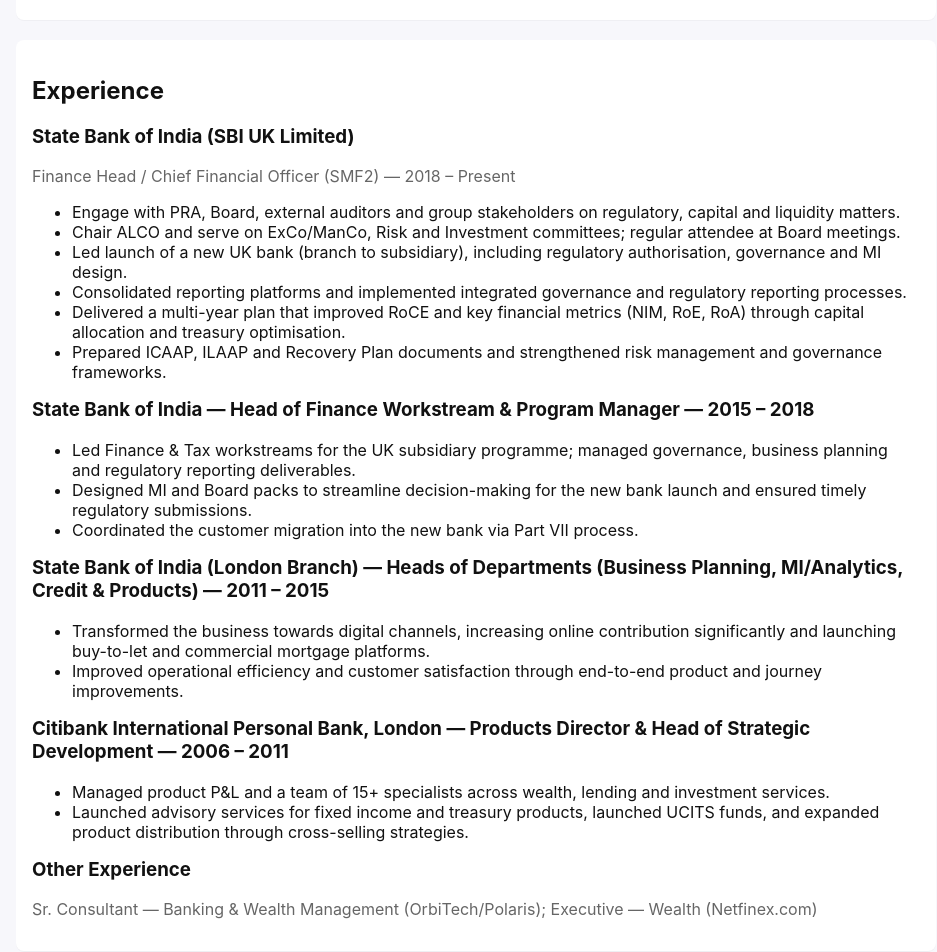
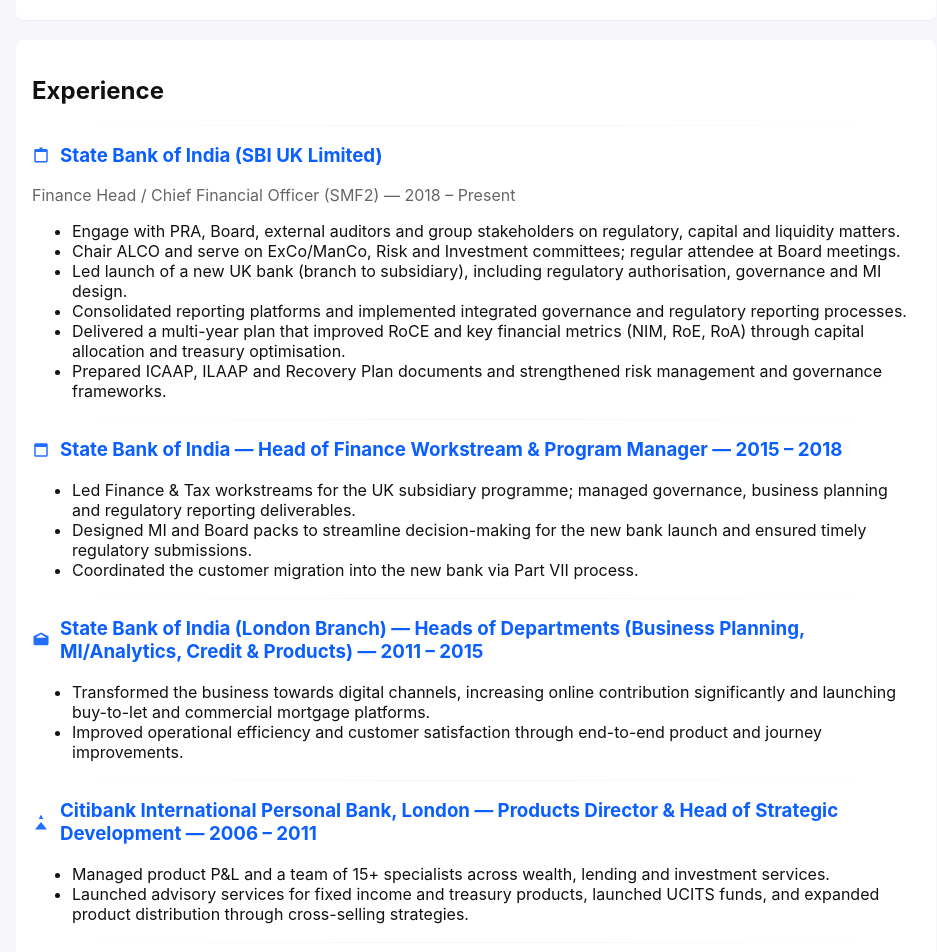
Before and after one commit to laxs2000/Profile, a Next.js app: page /about in a window 1280 px wide. Shown: the part 800-1752 px from the top of the page, without its empty margins (164-1101 px from the left). Built offline with nearby package versions, Linux system fonts and the light colour scheme.

Commit message:
UX: add subtle icons to Experience headings; animate badges on hover; add brand color var

```diff
--- a/pages/about.tsx
+++ b/pages/about.tsx
@@ -50,7 +50,16 @@
         <div className="card">
           <h2>Experience</h2>
 
-          <h3 style={{ marginTop: 12 }}>State Bank of India (SBI UK Limited)</h3>
+          <div className="section-divider" />
+
+          <h3 className="experience-heading" style={{ marginTop: 12 }}>
+            <span className="icon" aria-hidden>
+              <svg viewBox="0 0 24 24" xmlns="http://www.w3.org/2000/svg" aria-hidden>
+                <path d="M10 2H14V4H19C20.1 4 21 4.9 21 6V20C21 21.1 20.1 22 19 22H5C3.9 22 3 21.1 3 20V6C3 4.9 3.9 4 5 4H10V2ZM5 8V20H19V8H5Z" />
+              </svg>
+            </span>
+            State Bank of India (SBI UK Limited)
+          </h3>
           <p className="muted">Finance Head / Chief Financial Officer (SMF2) — 2018 – Present</p>
           <ul>
             <li>Engage with PRA, Board, external auditors and group stakeholders on regulatory, capital and liquidity matters.</li>
@@ -61,26 +70,55 @@
             <li>Prepared ICAAP, ILAAP and Recovery Plan documents and strengthened risk management and governance frameworks.</li>
           </ul>
 
-          <h3 style={{ marginTop: 12 }}>State Bank of India — Head of Finance Workstream &amp; Program Manager — 2015 – 2018</h3>
+          <div className="section-divider" />
+
+          <h3 className="experience-heading" style={{ marginTop: 12 }}>
+            <span className="icon" aria-hidden>
+              <svg viewBox="0 0 24 24" xmlns="http://www.w3.org/2000/svg" aria-hidden>
+                <path d="M19 3H5C3.9 3 3 3.9 3 5V19C3 20.1 3.9 21 5 21H19C20.1 21 21 20.1 21 19V5C21 3.9 20.1 3 19 3ZM19 19H5V8H19V19Z" />
+              </svg>
+            </span>
+            State Bank of India — Head of Finance Workstream &amp; Program Manager — 2015 – 2018
+          </h3>
           <ul>
             <li>Led Finance &amp; Tax workstreams for the UK subsidiary programme; managed governance, business planning and regulatory reporting deliverables.</li>
             <li>Designed MI and Board packs to streamline decision-making for the new bank launch and ensured timely regulatory submissions.</li>
             <li>Coordinated the customer migration into the new bank via Part VII process.</li>
           </ul>
 
-          <h3 style={{ marginTop: 12 }}>State Bank of India (London Branch) — Heads of Departments (Business Planning, MI/Analytics, Credit &amp; Products) — 2011 – 2015</h3>
+          <div className="section-divider" />
+
+          <h3 className="experience-heading" style={{ marginTop: 12 }}>
+            <span className="icon" aria-hidden>
+              <svg viewBox="0 0 24 24" xmlns="http://www.w3.org/2000/svg" aria-hidden>
+                <path d="M12 2L2 7V17C2 18.1 2.9 19 4 19H20C21.1 19 22 18.1 22 17V7L12 2ZM12 4.2L18 8V9H6V8L12 4.2Z" />
+              </svg>
+            </span>
+            State Bank of India (London Branch) — Heads of Departments (Business Planning, MI/Analytics, Credit &amp; Products) — 2011 – 2015
+          </h3>
           <ul>
             <li>Transformed the business towards digital channels, increasing online contribution significantly and launching buy-to-let and commercial mortgage platforms.</li>
             <li>Improved operational efficiency and customer satisfaction through end-to-end product and journey improvements.</li>
           </ul>
 
-          <h3 style={{ marginTop: 12 }}>Citibank International Personal Bank, London — Products Director &amp; Head of Strategic Development — 2006 – 2011</h3>
+          <div className="section-divider" />
+
+          <h3 className="experience-heading" style={{ marginTop: 12 }}>
+            <span className="icon" aria-hidden>
+              <svg viewBox="0 0 24 24" xmlns="http://www.w3.org/2000/svg" aria-hidden>
+                <path d="M12 2L15 8H9L12 2ZM4 22H20L12 12L4 22Z" />
+              </svg>
+            </span>
+            Citibank International Personal Bank, London — Products Director &amp; Head of Strategic Development — 2006 – 2011
+          </h3>
           <ul>
             <li>Managed product P&amp;L and a team of 15+ specialists across wealth, lending and investment services.</li>
             <li>Launched advisory services for fixed income and treasury products, launched UCITS funds, and expanded product distribution through cross-selling strategies.</li>
           </ul>
 
-          <h3 style={{ marginTop: 12 }}>Other Experience</h3>
+          <div className="section-divider" />
+
+          <h3 className="experience-heading" style={{ marginTop: 12 }}>Other Experience</h3>
           <p className="muted">Sr. Consultant — Banking &amp; Wealth Management (OrbiTech/Polaris); Executive — Wealth (Netfinex.com)</p>
         </div>
       </section>
--- a/styles/globals.css
+++ b/styles/globals.css
@@ -7,6 +7,7 @@
   --hero-gradient-start: #e6f0fb;
   --hero-gradient-end: #ffffff;
   --badge-bg: #eef6ff;
+  --brand:#0b5fff; /* easy-to-change brand color */
 }
 html,body,#root{
   height:100%;
@@ -74,6 +75,20 @@
 /* Colorful badges */
 .tech-badge{ display:inline-block; padding:8px 10px; border-radius:999px; font-size:13px; margin-right:8px; margin-bottom:8px; background:var(--badge-bg); color:var(--accent); font-weight:600; }
 
+/* badge hover animation */
+.tech-badge{ transition: transform 200ms ease, box-shadow 200ms ease, background 200ms ease; }
+.tech-badge:hover{ transform: translateY(-6px) scale(1.03); box-shadow:0 12px 30px rgba(11,95,255,0.12); background: linear-gradient(90deg, rgba(11,95,255,0.06), rgba(14,165,164,0.02)); color:var(--brand); }
+
+/* Experience icons and layout */
+.experience-heading{
+  display:flex; align-items:center; gap:10px; color:var(--brand); font-weight:700;
+}
+.experience-heading .icon{ width:18px; height:18px; display:inline-flex; align-items:center; justify-content:center; flex:0 0 18px; }
+.experience-heading .icon svg{ width:18px; height:18px; fill:var(--brand); opacity:0.9; }
+
+/* small subtle divider */
+.section-divider{ height:1px; background:linear-gradient(90deg, transparent, rgba(0,0,0,0.04), transparent); margin:18px 0; border-radius:2px; }
+
 /* Experience list styling */
 .experience h3{ margin:0 0 6px 0; }
 .experience p.muted{ margin:0 0 8px 0; }
```
